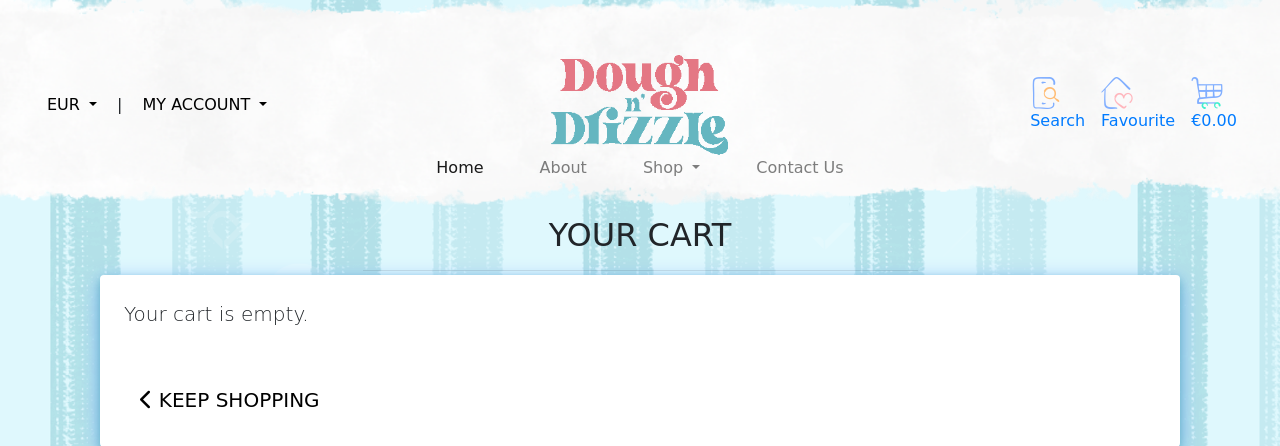
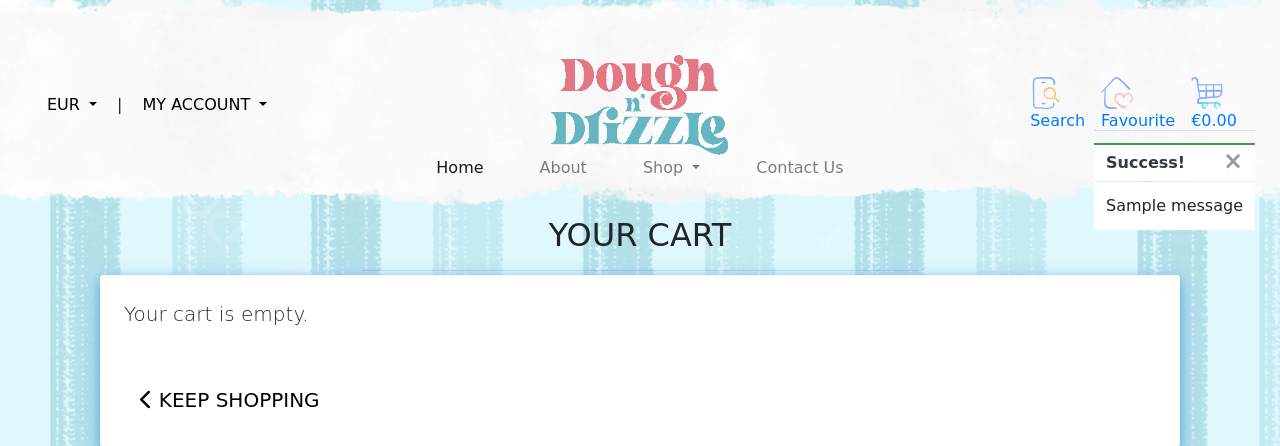
Before and after one commit to hpcoloma/pp5-dough-n-drizzle, a Django app: page /cart/ in a window 1280 px wide. Shown: the top 446 px of the page. Run offline with Django 5.2, Linux system fonts and the light colour scheme; tables that the repository leaves empty hold one stand-in row (values such as "Sample post"); one stand-in notice (Sample message) is shown; some web fonts are replaced.

Commit message:
Added toast

```diff
--- a/cart/views.py
+++ b/cart/views.py
@@ -13,6 +13,7 @@ def view_cart(request):
 def add_to_cart(request, item_id):
     """ Add a quantity of the specified product to the shopping bag """
 
+    product = Product.objects.get(pk=item_id)
     quantity = int(request.POST.get('quantity'))
     redirect_url = request.POST.get('redirect_url')
     cart = request.session.get('cart', {})
@@ -21,6 +22,7 @@ def add_to_cart(request, item_id):
         cart[item_id] += quantity
     else:
         cart[item_id] = quantity
+        messages.success(request, f'Added {product.name} to your bag')
 
     request.session['cart'] = cart
     return redirect(redirect_url)
--- a/doughndrizzle/settings.py
+++ b/doughndrizzle/settings.py
@@ -83,6 +83,8 @@ TEMPLATES = [
         },
     },
 ]
+
+MESSAGE_STORAGE = 'django.contrib.messages.storage.session.SessionStorage'
 
 AUTHENTICATION_BACKENDS = [
     # Needed to login by username in Django admin, regardless of `allauth`
--- a/static/css/base.css
+++ b/static/css/base.css
@@ -419,6 +419,24 @@ main {
   text-align: center;
 }
 
+/* Bootstrap toasts */
+
+.message-container {
+  position: fixed;
+  top: 130px;
+  right: 25px;
+  z-index: 99999999999;
+}
+
+.custom-toast {
+  overflow: visible;
+}
+
+.toast-capper {
+  height: 2px;
+}
+
+
 
 /* Footer */
 .footer {
--- a/templates/base.html
+++ b/templates/base.html
@@ -62,9 +62,23 @@
     </header>
 
     <main>
-      <!-- {% if messages %}
-      <div class="message-container"></div>
-      {% endif %} -->
+      {% if messages %}
+        <div class="message-container">
+            {% for message in messages %}
+                {% with message.level as level %}
+                    {% if level == 40 %}
+                        {% include 'snippets/toasts/toast_error.html' %}
+                    {% elif level == 30 %}
+                        {% include 'snippets/toasts/toast_warning.html' %}
+                    {% elif level == 25 %}
+                        {% include 'snippets/toasts/toast_success.html' %}
+                    {% else %}
+                        {% include 'snippets/toasts/toast_info.html' %}
+                    {% endif %}
+                {% endwith %}
+            {% endfor %}
+        </div>
+    {% endif %}
 
       {% block page_header %}
       {% endblock %}
--- /dev/null
+++ b/templates/snippets/toasts/toast_success.html
@@ -0,0 +1,13 @@
+<div class="toast custom-toast rounded-0 border-top-0" data-autohide="false"></div>
+    <div class="arrow-up arrow-success"></div>
+    <div class="w-100 toast-capper bg-success"></div>
+    <div class="toast-header bg-white text-dark">
+        <strong class="mr-auto">Success!</strong>
+        <button type="button" class="ml-2 mb-1 close text-dark" data-dismiss="toast" aria-label="Close">
+            <span aria-hidden="true">&times;</span>
+        </button>
+    </div>
+    <div class="toast-body bg-white">
+        {{ message }}
+    </div>
+</div>
```
Also changed, not shown: templates/snippets/toasts/toast_error.html (added, +13 -0 lines), templates/snippets/toasts/toast_info.html (added, +13 -0 lines), templates/snippets/toasts/toast_warning.html (added, +13 -0 lines).
